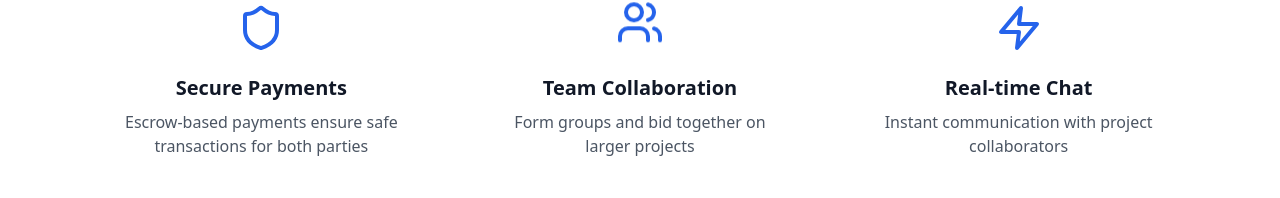
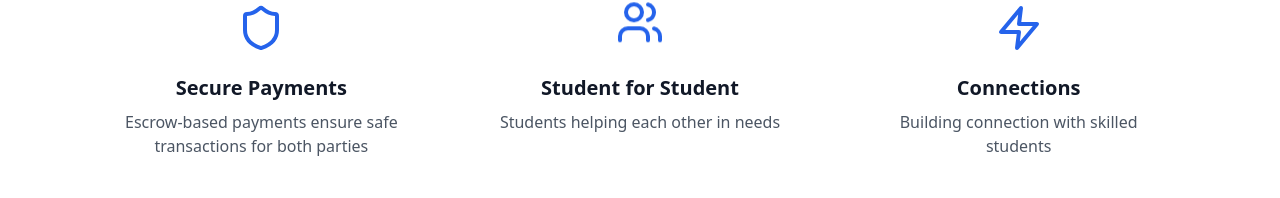
Before and after one commit to Sourashis07/SRMCampusWorks, a React (Vite) app in the folder frontend/: page / in a window 1280 px wide. Shown: the part 602-800 px from the top of the page. Built offline with nearby package versions, Linux system fonts and the light colour scheme; no server answers.

Commit message:
Update landing page features: Student for Student and Connections

```diff
--- a/frontend/src/components/Landing.jsx
+++ b/frontend/src/components/Landing.jsx
@@ -77,19 +77,19 @@ const Landing = () => {
           <div className="text-center p-6 transform transition-all duration-500 hover:scale-105 hover:-translate-y-2 hover:shadow-xl rounded-lg hover:bg-gray-50 dark:hover:bg-gray-800" style={{transitionDelay: '0.1s'}}>
             <Users className="w-12 h-12 text-blue-600 mx-auto mb-4 animate-bounce" style={{animationDelay: '0.5s'}} />
             <h3 className="text-xl font-semibold text-gray-900 dark:text-white mb-2">
-              Team Collaboration
+              Student for Student
             </h3>
             <p className="text-gray-600 dark:text-gray-300">
-              Form groups and bid together on larger projects
+              Students helping each other in needs
             </p>
           </div>
           <div className="text-center p-6 transform transition-all duration-500 hover:scale-105 hover:-translate-y-2 hover:shadow-xl rounded-lg hover:bg-gray-50 dark:hover:bg-gray-800" style={{transitionDelay: '0.2s'}}>
             <Zap className="w-12 h-12 text-blue-600 mx-auto mb-4 animate-bounce" style={{animationDelay: '1s'}} />
             <h3 className="text-xl font-semibold text-gray-900 dark:text-white mb-2">
-              Real-time Chat
+              Connections
             </h3>
             <p className="text-gray-600 dark:text-gray-300">
-              Instant communication with project collaborators
+              Building connection with skilled students
             </p>
           </div>
         </div>
--- a/frontend/src/components/Navbar.jsx
+++ b/frontend/src/components/Navbar.jsx
@@ -18,7 +18,7 @@ const Navbar = ({ activeTab, setActiveTab, showTabs = false }) => {
     <nav className="bg-white dark:bg-dark-nav shadow px-6 py-4">
       <div className="flex justify-between items-center">
         <div className="flex items-center space-x-8">
-          <Link to="/" className="text-xl font-bold text-gray-900 dark:text-white" style={{fontFamily: 'Lobster, cursive'}}>
+          <Link to="/" className="text-2xl font-bold text-gray-900 dark:text-white" style={{fontFamily: 'Lobster, cursive'}}>
             Campus Works
           </Link>
           {showTabs && (
```
